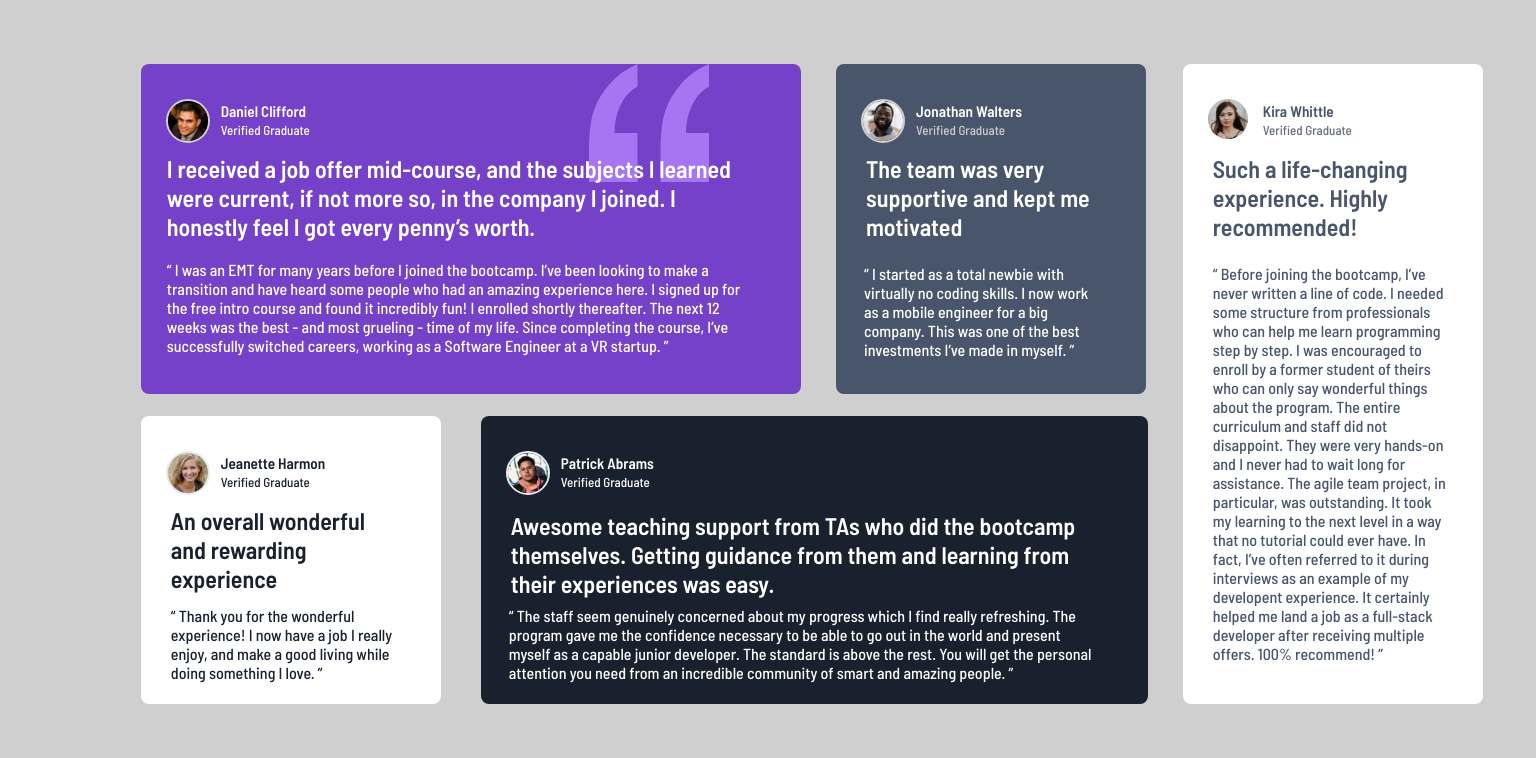
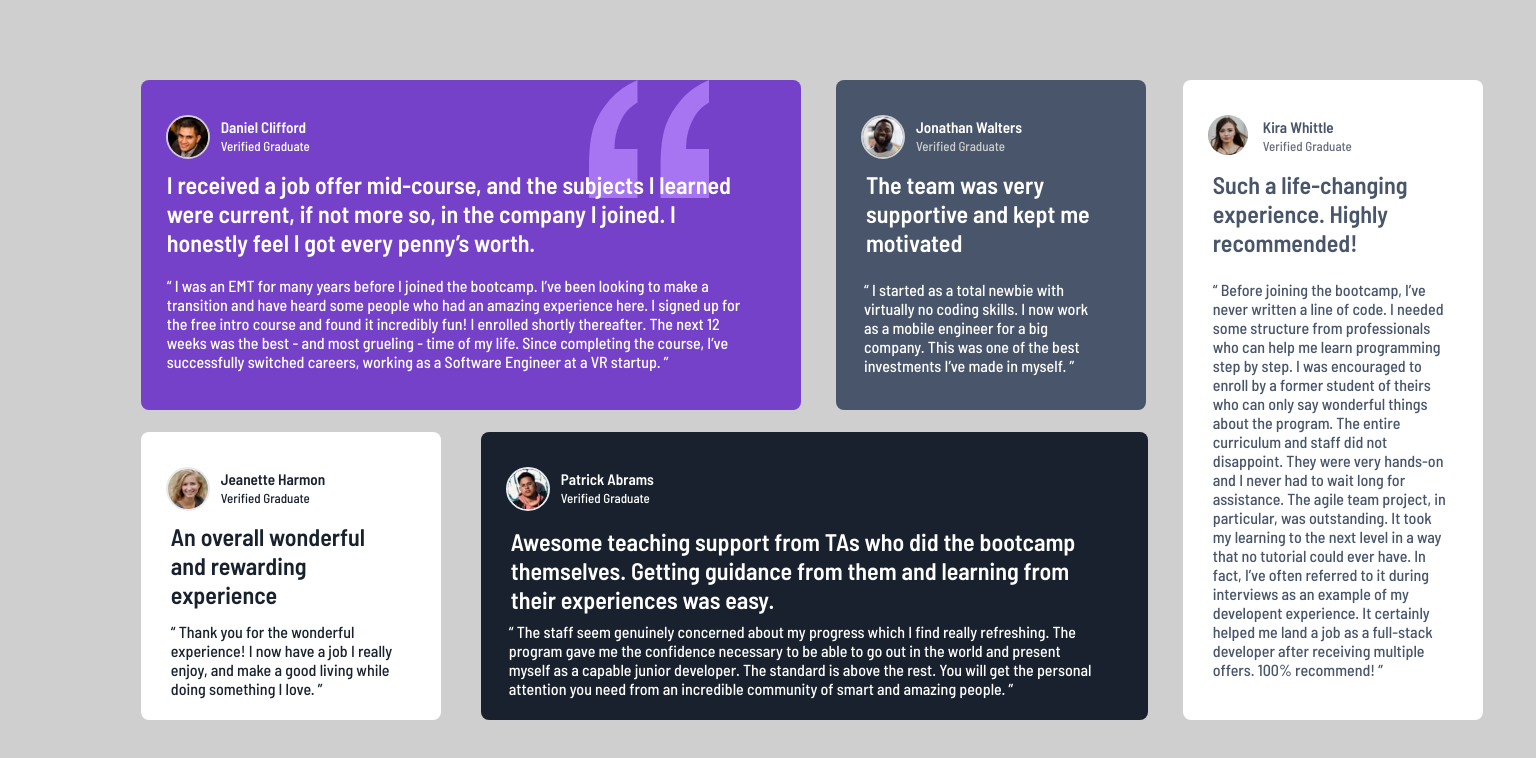
Before and after one commit to Osolase120/testimonials-grid-section-main, a plain HTML site: page index.html in a window 1536 px wide. Drawn offline with Linux system fonts and the light colour scheme.

Commit message:
Update testimonial.css

```diff
--- a/testimonial.css
+++ b/testimonial.css
@@ -476,7 +476,7 @@ section:nth-child(5) {
 
 section:first-child {
     position: relative;
-    top: 4rem;
+    top: 5rem;
     margin-left: 5rem;
     height: 20rem;
     width: 650px;
@@ -503,7 +503,7 @@ section:first-child {
 
 section:nth-child(2) {
     position: relative;
-    top: 3rem;
+    top: 4rem;
     margin-left: 1.2rem;
     height: 20rem;
     width: 300px;
@@ -525,7 +525,7 @@ section:nth-child(2) {
 
 section:nth-child(5) {
     position: relative;
-    top: 2rem;
+    top: 3rem;
     margin-left: 1rem;
     height: 40rem;
     width: 300px;
@@ -538,7 +538,7 @@ section:nth-child(5) {
 
 section:nth-child(3) {
     position: relative;
-    top: 25rem;
+    top: 26rem;
     left: 8.8rem;
     height: 18rem;
     width: 300px;
@@ -558,7 +558,7 @@ section:nth-child(3) {
 
 section:nth-child(4) {
     position: relative;
-    top: 2rem;
+    top: 3rem;
     margin-left: -21rem;
     height: 18rem;
     width: 667px;
```
